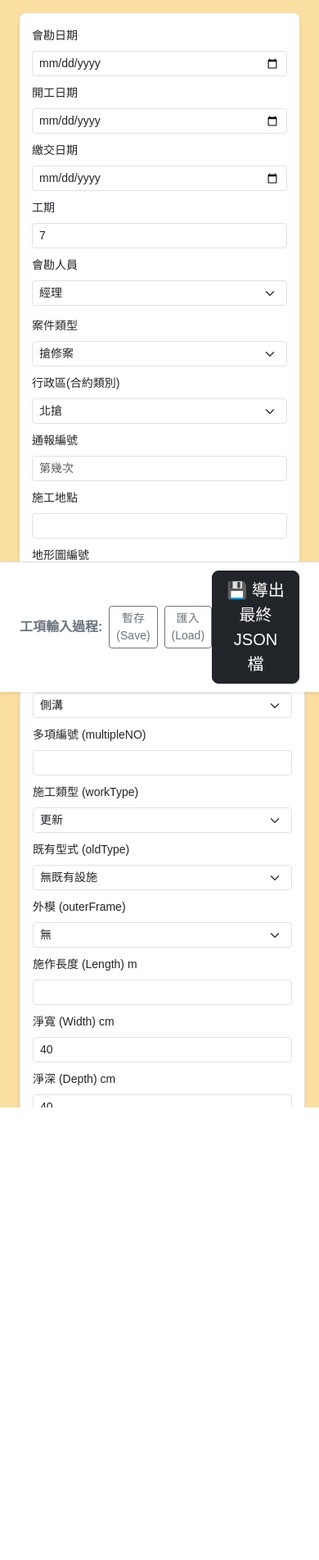
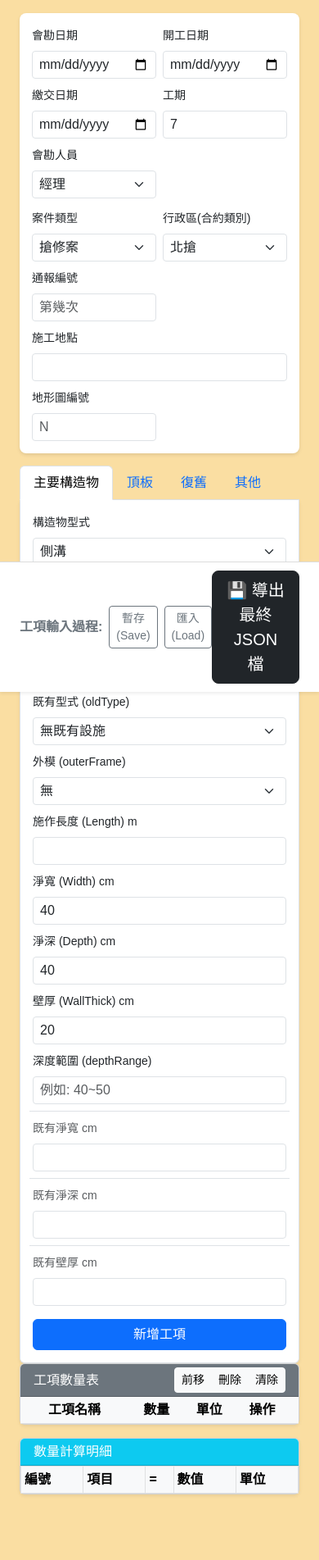
Before and after one commit to tingway/DesignHelperWeb, a Flask app: page / in a window 390 px wide. Shown: the whole page at 82% size. Before the commit the page ends 1351 px from the top, so only its background shows below. Run offline with Flask 3, Linux system fonts and the light colour scheme; lists and menus that the app fills with data are empty; some libraries are stand-ins or nearby versions.

Commit message:
mobile weight

```diff
--- a/templates/index.html
+++ b/templates/index.html
@@ -3,19 +3,38 @@
 
 <head>
     <meta charset="UTF-8">
+    <meta name="viewport" content="width=device-width, initial-scale=1.0">
     <title>DesignHelper Web - 通報單產生器</title>
     <link href="https://cdn.jsdelivr.net/npm/bootstrap@5.3.0/dist/css/bootstrap.min.css" rel="stylesheet">
     <style>
         body { background-color: #fadea2; font-family: "Microsoft JhengHei", sans-serif; }
-        /* for test #81e8f0, for local #fadea2  */
         .case-header { background: white; padding: 15px; border-radius: 8px; box-shadow: 0 2px 4px rgba(0,0,0,0.1); margin-bottom: 15px; }
-        /* 設定左右兩欄等高或滾動 */
-        .main-content { height: calc(100vh - 250px); overflow: hidden; }
-        .scroll-column { height: 100%; overflow-y: auto; padding-right: 5px; }
-        .card { border-radius: 10px; margin-bottom: 15px; }
-        .tab-content { padding: 15px; border: 1px solid #dee2e6; border-top: none; background: white; }
-        .table-sm { font-size: 0.85rem; }
-        .sticky-footer { background: #fff; padding: 10px; border-top: 1px solid #ddd; position: fixed; bottom: 0; width: 100%; left: 0; }
+        /* 修正：確保 tab-content 有白色背景與適當間距 */
+        .tab-content {
+            padding: 15px;
+            border: 1px solid #dee2e6;
+            border-top: none;
+            background: white; /* 確保背景為白色 */
+            border-bottom-left-radius: 10px;
+            border-bottom-right-radius: 10px;
+        }
+        /* 手機版預設：自動高度，取消固定高度 */
+        .main-content { height: auto; overflow: visible; padding-bottom: 80px; }
+        .scroll-column { height: auto; overflow: visible; }
+        /* 當螢幕寬度大於 768px (桌機) 時，才啟用固定高度滾動 */
+        @media (min-width: 768px) {
+            .main-content { height: calc(100vh - 250px); overflow: hidden; }
+            .scroll-column { height: 100%; overflow-y: auto; padding-right: 5px; }
+        }
+        /* 針對手機優化底部欄位 */
+        .sticky-footer {
+            background: #fff; padding: 10px; border-top: 1px solid #ddd;
+            position: fixed; bottom: 0; width: 100%; left: 0; z-index: 1000;
+        }
+        /* 手機上輸入框字體微調 */
+        @media (max-width: 767px) {
+            .form-control-sm, .form-select-sm { font-size: 16px !important; } /* 防止 iOS 自動縮放 */
+        }
     </style>
 </head>
 
@@ -24,11 +43,11 @@
 <div class="container-fluid px-4">
     <div class="case-header mt-3">
         <div class="row g-2">
-            <div class="col-md-1"><label class="form-label small">會勘日期</label><input type="date" class="form-control form-control-sm" id="surveyDate"></div>
-            <div class="col-md-1"><label class="form-label small">開工日期</label><input type="date" class="form-control form-control-sm" id="startDate"></div>
-            <div class="col-md-1"><label class="form-label small">繳交日期</label><input type="date" class="form-control form-control-sm" id="submitDay"></div>
-            <div class="col-md-1"><label class="form-label small">工期</label><input type="number" class="form-control form-control-sm" id="expectDate" value="7" placeholder="日曆天"></div>
-            <div class="col-md-1">
+            <div class="col-6 col-md-1"><label class="form-label small">會勘日期</label><input type="date" class="form-control form-control-sm" id="surveyDate"></div>
+            <div class="col-6 col-md-1"><label class="form-label small">開工日期</label><input type="date" class="form-control form-control-sm" id="startDate"></div>
+            <div class="col-6 col-md-1"><label class="form-label small">繳交日期</label><input type="date" class="form-control form-control-sm" id="submitDay"></div>
+            <div class="col-6 col-md-1"><label class="form-label small">工期</label><input type="number" class="form-control form-control-sm" id="expectDate" value="7" placeholder="日曆天"></div>
+            <div class="col-6 col-md-1">
                 <label class="form-label small">會勘人員</label>
                 <select class="form-select form-select-sm" id="surveyStaff">
                     <option value="經理">經理</option><option value="小左">小左</option><option value="煜璿">煜璿</option><option value="雅萱">雅萱</option><option value="阿嘎">阿嘎</option><option value="庭瑋">庭瑋</option>
@@ -36,21 +55,21 @@
             </div>
         </div>
         <div class="row g-2 mt-1">
-            <div class="col-md-1">
+            <div class="col-6 col-md-1">
                 <label class="form-label small">案件類型</label>
                 <select class="form-select form-select-sm" id="caseType">
                     <option value="搶修案">搶修案</option><option value="一般案">一般案</option>
                 </select>
             </div>
-            <div class="col-md-1">
+            <div class="col-6 col-md-1">
                 <label class="form-label small">行政區(合約類別)</label>
                 <select class="form-select form-select-sm" id="contractTxt">
                     <option value="北搶">北搶</option><option value="中松">中山松山</option><option value="士大">士林大同</option><option value="北投">北投</option><option value="全市搶">全市搶修</option>
                 </select>
             </div>
-            <div class="col-md-1"><label class="form-label small">通報編號</label><input type="text" class="form-control form-control-sm" id="noticeNo" placeholder="第幾次"></div>
-            <div class="col-md-4"><label class="form-label small">施工地點</label><input type="text" class="form-control form-control-sm" id="workingPosition"></div>
-            <div class="col-md-1">
+            <div class="col-6 col-md-1"><label class="form-label small">通報編號</label><input type="text" class="form-control form-control-sm" id="noticeNo" placeholder="第幾次"></div>
+            <div class="col-12 col-md-4"><label class="form-label small">施工地點</label><input type="text" class="form-control form-control-sm" id="workingPosition"></div>
+            <div class="col-6 col-md-1">
                 <label class="form-label small">地形圖編號</label>
                 <input type="text" class="form-control form-control-sm" id="mapNum" placeholder="N">
             </div>
@@ -346,6 +365,7 @@
         if (valEl) { valEl.disabled = !el.checked; el.addEventListener('change', function(){ document.getElementById(valId).disabled = !this.checked; }); }
     });
 
+    // 主要構造物工項建立邏輯
     function buildMainWorkItem() {
         const structureType = document.getElementById('m_structureType').value;
         const multipleNO = document.getElementById('m_multipleNO').value;
@@ -398,6 +418,7 @@
             workItemName: workItemName // 加入產出的工項名稱
         };
     }
+
     function buildCoverWorkItem() {
         // 1. 抓取 UI 欄位值 (請確保 ID 與您的 HTML 一致)
         const structureType = document.getElementById('c_structureType').value; // 例如: 側溝頂板
@@ -494,6 +515,7 @@
         return obj;
     }
 
+    // 根據選擇的 tab 產生對應的工項物件，並呼叫後端計算 API
     async function createWorkItem(tab) {
         let workItem;
         if (tab === 'main') workItem = buildMainWorkItem();
```
